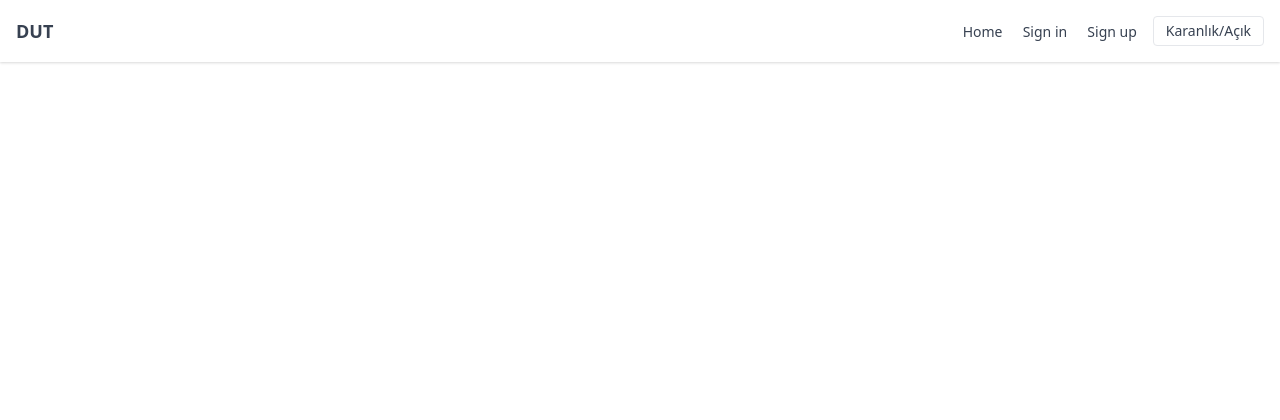
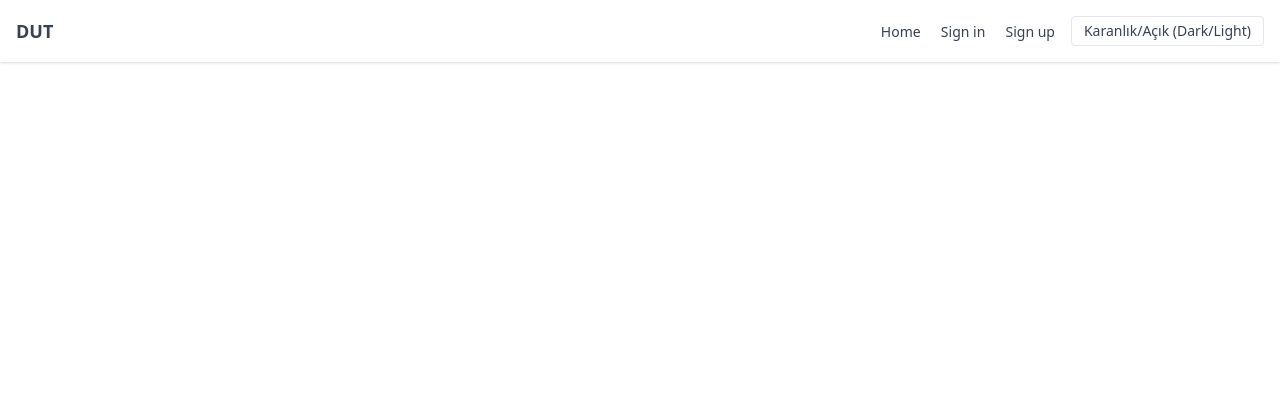
Before and after one commit to visio-soft/DUT, a Laravel app: template resources/views/layouts/dut.blade.php in a window 1280 px wide. Shown: the top 420 px of the page. Run offline with Laravel 12, Linux system fonts and the light colour scheme; the template is opened without the code that fills it, so the values that code supplies are empty; parts of the project's set-up code (start-up, migrations or seed data) failed here and were passed over; some libraries are stand-ins or nearby versions.

Commit message:
Add theme toggle translation
Co-authored-by: aliora <54178145+aliora@users.noreply.github.com>

```diff
--- a/resources/views/layouts/dut.blade.php
+++ b/resources/views/layouts/dut.blade.php
@@ -42,7 +42,7 @@
                 <a href="/signin" class="text-sm">Sign in</a>
                 <a href="/signup" class="text-sm">Sign up</a>
             </nav>
-            <button id="themeToggle" class="px-3 py-1 border rounded text-sm border-panel">Karanlık/Açık</button>
+            <button id="themeToggle" class="px-3 py-1 border rounded text-sm border-panel">Karanlık/Açık (Dark/Light)</button>
         </div>
     </div>
 </header>
```
